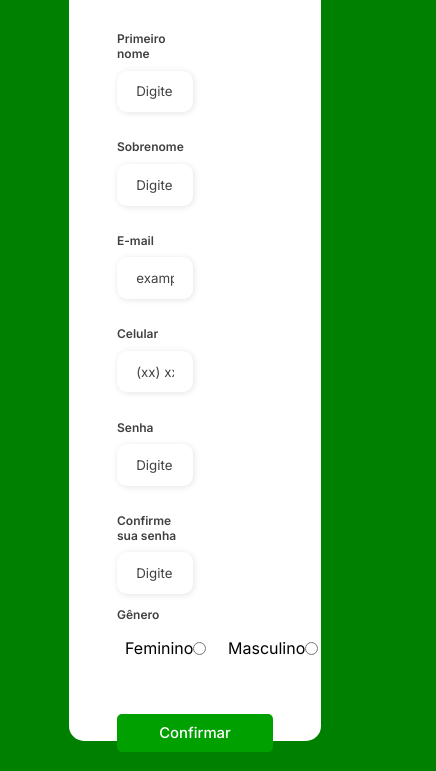
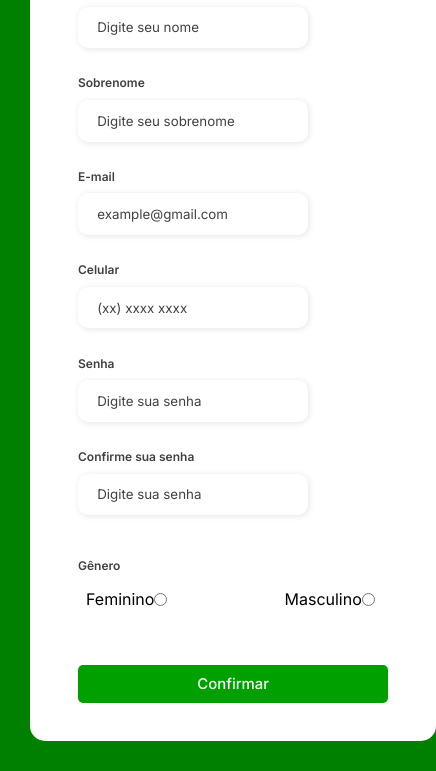
Before and after one commit to gabrielfelxx/cadastro, a plain HTML site: page index.html in a window 390 px wide. Shown: the part 171-942 px from the top of the page, 436 px wide, since content can reach past the window. Drawn offline with Linux system fonts and the light colour scheme.

Commit message:
responsive

```diff
--- a/assets/css/style.css
+++ b/assets/css/style.css
@@ -193,10 +193,10 @@ body {
     }
 }
 
-@media screen and (max-width: 1064px) {
+@media screen and (max-width: 1070px) {
     .container {
-        width: 80%;
-        height: 10%;
+        width: 100%;
+        height: 80%;
         padding: 30px;
         margin-top: 80px;
         box-shadow: none;
@@ -232,4 +232,12 @@ body {
     .container {
         height: 60rem;
     }
+
+    @media screen and (max-width: 580px) {
+    .form {
+        display: flex;
+        width: 150%;
+
+    }
+    }
 }
```
